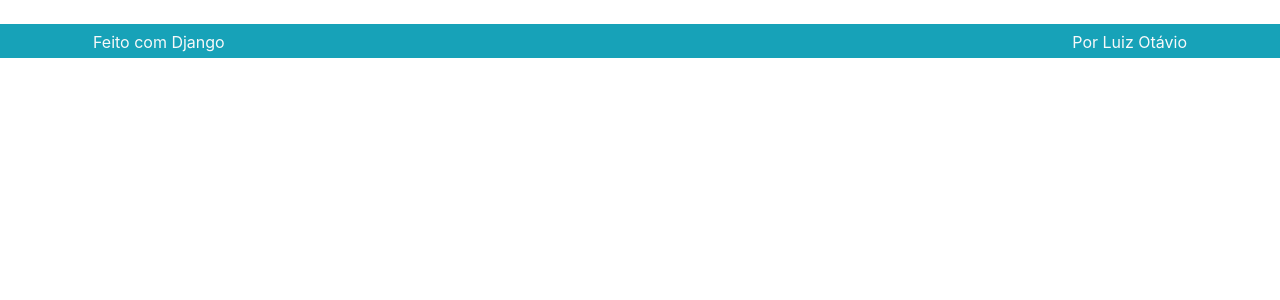
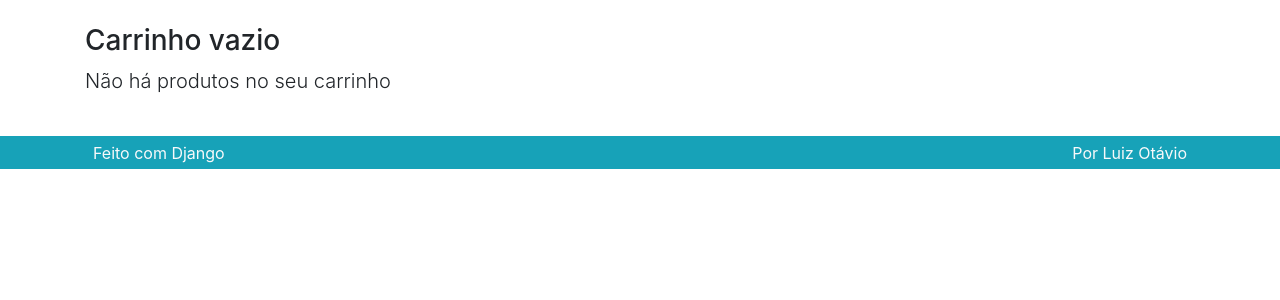
Before and after one commit to LeandroLara89/Utilizando-Django---Projeto-E-commerce-, a Django app: page /carrinho/ in a window 1280 px wide. Shown: the part 56-356 px from the top of the page. Run offline with Django 3.2, Linux system fonts and the light colour scheme; some libraries are stand-ins or nearby versions.

Commit message:
Adicionar Imagens da compras

```diff
--- a/produto/templates/produto/carrinho.html
+++ b/produto/templates/produto/carrinho.html
@@ -1,7 +1,93 @@
 {% extends 'base.html' %}
+{% load omfilters %}
+{% load static %}
 
 {% block conteudo %}
 
-{{ request.session.carrinho }}
+{% if request.session.carrinho %}
+
+<div class="row mt-3">
+            <div class="col">
+                <h3>Carrinho de compras</h3>
+                <p class="lead">Os produtos, quantidades e preços que você escolheu.</p>
+
+                <div class="table-responsive">
+                    <table class="table">
+                        <tr>
+                            <th class="d-none d-lg-block">Imagem</th>
+                            <th>Produto</th>
+                            <th>V.</th>
+                            <th>QTD.</th>
+                            <th>Total</th>
+                        </tr>
+
+                        {% for linha in carrinho.values %}
+
+                        <tr>
+                            <td class="d-none d-lg-block">
+                                <img class="cart-img" src="{% get_media_prefix %}{{ linha.image }}">
+                            </td>
+                            <td>
+                               {{ linha.produto_nome }}
+                                <a class="ml-3" href="#">
+                                    <i class="fas fa-times-circle text-danger" aria-hidden="true"></i>
+                                </a>
+                            </td>
+                            <td>{{ linha.variacao_nome }}</td>
+                            <td>
+                                {{ linha.quantidade }} x
+                                {% if linha.preco_unitario_promocional %}
+                                {{ linha.preco_unitario_promocional }}
+                                {% else %}
+                                {{ linha.preco_unitario }}
+                                {% endif %}
+                            </td>
+
+                            {% if linha.preco_quantitativo_promocional %}
+                            <td>{{ linha.preco_quantitativo_promocional|formata_preco }}</td>
+                            <td>{{ linha.preco_quantitativo|formata_preco }}</td>
+                            {% endif %}
+
+                        </tr>
+                        {% endfor %}
+
+
+                    </table>
+                </div>
+            </div>
+        </div>
+
+
+
+        <div class="row mt-3">
+            <div class="col-lg">
+                <p class='lead'>Total no carrinho</p>
+
+                <div class='table-responsive'>
+                    <table class="table">
+                        <tr>
+                            <td class="font-weight-bold">Total</td>
+                            <td>R$100000</td>
+                        </tr>
+                    </table>
+                </div>
+            </div>
+            <div class="col-lg mt-auto">
+                <a class="btn btn-lg btn-block btn-primary" href="#">
+                    Finalizar a compra
+                </a>
+            </div>
+        </div>
+
+{% else %}
+
+<div class="row mt-3">
+            <div class="col">
+                <h3>Carrinho vazio</h3>
+                <p class="lead">Não há produtos no seu carrinho</p>
+            </div>
+</div>
+
+{% endif %}
 
 {% endblock %}
--- a/templates/parciais/_nav.html
+++ b/templates/parciais/_nav.html
@@ -29,7 +29,7 @@
                 <a class="nav-link disabled" href="#">Disabled</a>
             </li>
             <li class="nav-item">
-                <a class="nav-link nav-cart-link active" href="#">
+                <a class="nav-link nav-cart-link active" href="{% url 'produto:carrinho' %}">
                     <span class="nav-cart-text mr-1">
                         Carrinho
                     </span>
```
